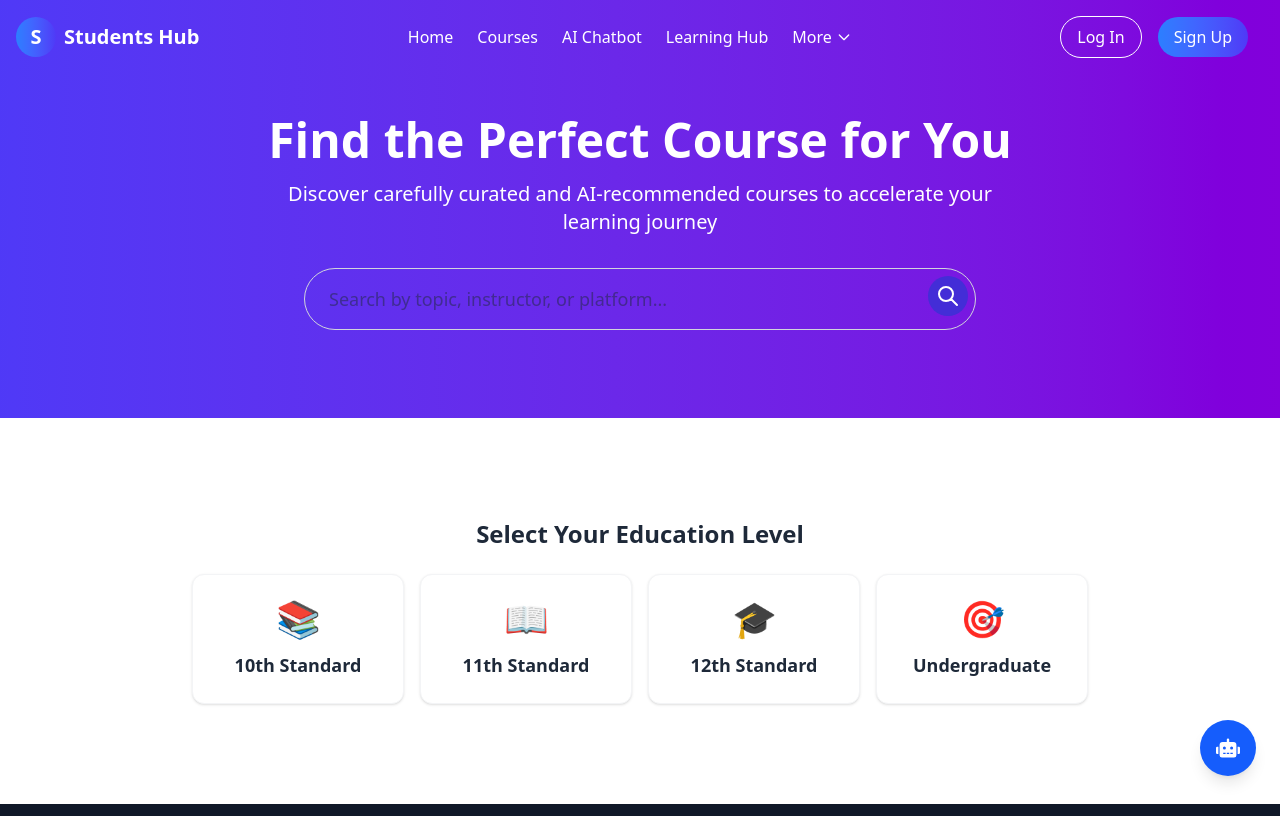
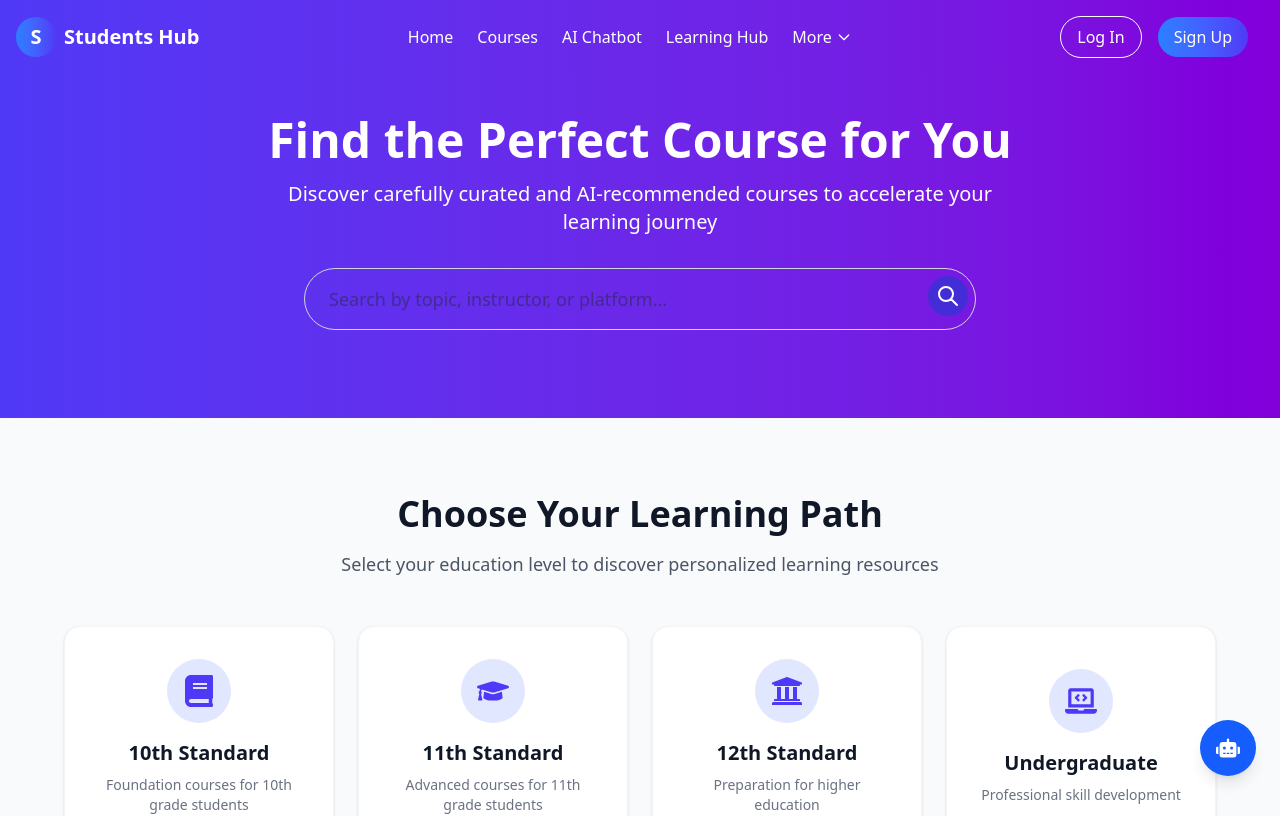
Before and after one commit to Pranay-Dommati/thestudent, a React (Vite) app in the folder frontend/: page /courses in a window 1280 px wide. Shown: the top 816 px of the page. Built offline with nearby package versions, Linux system fonts and the light colour scheme.

Commit message:
enhanced courses page

```diff
--- a/frontend/src/components/Courses/Courses.jsx
+++ b/frontend/src/components/Courses/Courses.jsx
@@ -1,4 +1,6 @@
 import React, { useState } from 'react';
+import { motion } from 'framer-motion';
+import { FaGraduationCap, FaBook, FaUniversity, FaLaptopCode } from 'react-icons/fa';
 import Navbar from "../Navbar/Navbar";
 import Footer from "../Footer/Footer";
 import CourseHero from "./CourseHero/CourseHero";
@@ -18,10 +20,30 @@ const Courses = () => {
 
     // Education levels and boards configuration
     const educationLevels = [
-        { id: '10th', name: '10th Standard', icon: '📚' },
-        { id: '11th', name: '11th Standard', icon: '📖' },
-        { id: '12th', name: '12th Standard', icon: '🎓' },
-        { id: 'undergraduate', name: 'Undergraduate', icon: '🎯' },
+        {
+            id: '10th',
+            name: '10th Standard',
+            icon: FaBook,
+            description: 'Foundation courses for 10th grade students'
+        },
+        {
+            id: '11th',
+            name: '11th Standard',
+            icon: FaGraduationCap,
+            description: 'Advanced courses for 11th grade students'
+        },
+        {
+            id: '12th',
+            name: '12th Standard',
+            icon: FaUniversity,
+            description: 'Preparation for higher education'
+        },
+        {
+            id: 'undergraduate',
+            name: 'Undergraduate',
+            icon: FaLaptopCode,
+            description: 'Professional skill development'
+        },
     ];
 
     const boards = [
@@ -47,64 +69,122 @@ const Courses = () => {
         setSelectedBoard(null);
     };
 
+    const containerVariants = {
+        hidden: { opacity: 0, y: 20 },
+        visible: {
+            opacity: 1,
+            y: 0,
+            transition: { duration: 0.4, ease: "easeOut" }
+        },
+        exit: {
+            opacity: 0,
+            y: -20,
+            transition: { duration: 0.3 }
+        }
+    };
+
     return (
         <>
             <Navbar initialStyle="gradient"/>
             <CourseHero />
-            <div className="container mx-auto px-4 py-25">
+            <div className="bg-gray-50 pb-16 pt-7">
+                <div className="container mx-auto px-4 py-12">
                     {!selectedLevel ? (
-                    // Education Level Selection
-                    <div className="max-w-4xl mx-auto">
-                        <h2 className="text-2xl font-bold text-gray-800 mb-6 text-center">
-                            Select Your Education Level
+                        <motion.div
+                            variants={containerVariants}
+                            initial="hidden"
+                            animate="visible"
+                            exit="exit"
+                            className="max-w-6xl mx-auto"
+                        >
+                            <div className="text-center mb-12">
+                                <h2 className="text-3xl md:text-4xl font-bold text-gray-900 mb-4">
+                                    Choose Your Learning Path
                                 </h2>
-                        <div className="grid grid-cols-1 sm:grid-cols-2 lg:grid-cols-4 gap-4">
+                                <p className="text-gray-600 text-lg max-w-2xl mx-auto">
+                                    Select your education level to discover personalized learning resources
+                                </p>
+                            </div>
+                            <div className="grid grid-cols-1 sm:grid-cols-2 lg:grid-cols-4 gap-6">
                                 {educationLevels.map((level) => (
-                                <button
+                                    <motion.button
                                         key={level.id}
                                         onClick={() => handleLevelSelect(level.id)}
-                                    className="p-6 bg-white rounded-xl shadow-sm hover:shadow-md transition-all duration-300
-                                             border border-gray-100 flex flex-col items-center justify-center gap-3
-                                             transform hover:scale-105"
+                                        className="group relative bg-white rounded-2xl shadow-sm hover:shadow-xl
+                                                 transition-all duration-300 border border-gray-100 overflow-hidden"
+                                        whileHover={{ y: -5 }}
+                                        whileTap={{ scale: 0.98 }}
                                     >
-                                    <span className="text-4xl">{level.icon}</span>
-                                    <h3 className="text-lg font-semibold text-gray-800">{level.name}</h3>
-                                </button>
+                                        <div className="absolute inset-0 bg-gradient-to-br from-blue-50 to-indigo-50
+                                                      opacity-0 group-hover:opacity-100 transition-opacity duration-300"/>
+                                        <div className="relative p-8 flex flex-col items-center text-center">
+                                            <div className="w-16 h-16 rounded-full bg-indigo-100 flex items-center
+                                                          justify-center mb-4 group-hover:bg-indigo-600
+                                                          transition-colors duration-300">
+                                                <level.icon className="w-8 h-8 text-indigo-600
+                                                                     group-hover:text-white transition-colors"/>
+                                            </div>
+                                            <h3 className="text-xl font-bold text-gray-900 mb-2">
+                                                {level.name}
+                                            </h3>
+                                            <p className="text-gray-500 text-sm group-hover:text-gray-600">
+                                                {level.description}
+                                            </p>
+                                        </div>
+                                    </motion.button>
                                 ))}
                             </div>
-                    </div>
+                        </motion.div>
                     ) : selectedLevel !== 'undergraduate' && !selectedBoard ? (
-                    // Board Selection for 10th, 11th, and 12th
-                    <div className="max-w-4xl mx-auto">
-                        <div className="flex items-center mb-6">
-                            <button
+                        <motion.div
+                            variants={containerVariants}
+                            initial="hidden"
+                            animate="visible"
+                            exit="exit"
+                            className="max-w-4xl mx-auto"
+                        >
+                            <div className="flex items-center mb-8">
+                                <motion.button
                                     onClick={handleBackToLevels}
-                                className="mr-4 p-2 hover:bg-gray-100 rounded-full transition-colors"
+                                    className="mr-4 p-2 hover:bg-white rounded-full transition-all
+                                             hover:shadow-md text-gray-600 hover:text-indigo-600"
+                                    whileHover={{ scale: 1.1 }}
+                                    whileTap={{ scale: 0.95 }}
                                 >
-                                <svg xmlns="http://www.w3.org/2000/svg" className="h-6 w-6" fill="none" viewBox="0 0 24 24" stroke="currentColor">
-                                    <path strokeLinecap="round" strokeLinejoin="round" strokeWidth={2} d="M15 19l-7-7 7-7" />
+                                    <svg xmlns="http://www.w3.org/2000/svg" className="h-6 w-6" fill="none"
+                                         viewBox="0 0 24 24" stroke="currentColor">
+                                        <path strokeLinecap="round" strokeLinejoin="round" strokeWidth={2}
+                                              d="M15 19l-7-7 7-7" />
                                     </svg>
-                            </button>
-                            <h2 className="text-2xl font-bold text-gray-800">
+                                </motion.button>
+                                <div>
+                                    <h2 className="text-3xl font-bold text-gray-900">
                                         Select Your Board
                                     </h2>
+                                    <p className="text-gray-600 mt-1">
+                                        Choose your education board to view relevant courses
+                                    </p>
                                 </div>
-                        <div className="grid grid-cols-1 sm:grid-cols-2 gap-4">
+                            </div>
+                            <div className="grid grid-cols-1 sm:grid-cols-2 gap-6">
                                 {boards.map((board) => (
-                                <button
+                                    <motion.button
                                         key={board.id}
                                         onClick={() => handleBoardSelect(board.id)}
-                                    className="p-6 bg-white rounded-xl shadow-sm hover:shadow-md transition-all duration-300
-                                             border border-gray-100 text-left
-                                             transform hover:scale-105"
+                                        className="group p-6 bg-white rounded-xl shadow-sm hover:shadow-xl
+                                                 transition-all duration-300 border border-gray-100"
+                                        whileHover={{ y: -5 }}
+                                        whileTap={{ scale: 0.98 }}
                                     >
-                                    <h3 className="text-lg font-semibold text-gray-800">{board.name}</h3>
-                                </button>
+                                        <h3 className="text-xl font-bold text-gray-900 mb-2">{board.name}</h3>
+                                        <p className="text-gray-500 text-sm">
+                                            View courses specifically designed for {board.name} students
+                                        </p>
+                                    </motion.button>
                                 ))}
                             </div>
-                    </div>
+                        </motion.div>
                     ) : (
-                    // Course Listings with Filters
                         <div className="flex flex-col md:flex-row gap-8">
                             <div className="md:w-1/4">
                                 {(selectedLevel === 'undergraduate' || selectedBoard) && (
@@ -142,6 +222,7 @@ const Courses = () => {
                         </div>
                     )}
                 </div>
+            </div>
             <Footer />
         </>
     );
```
Lines whose indentation alone changed are shown as unchanged.
